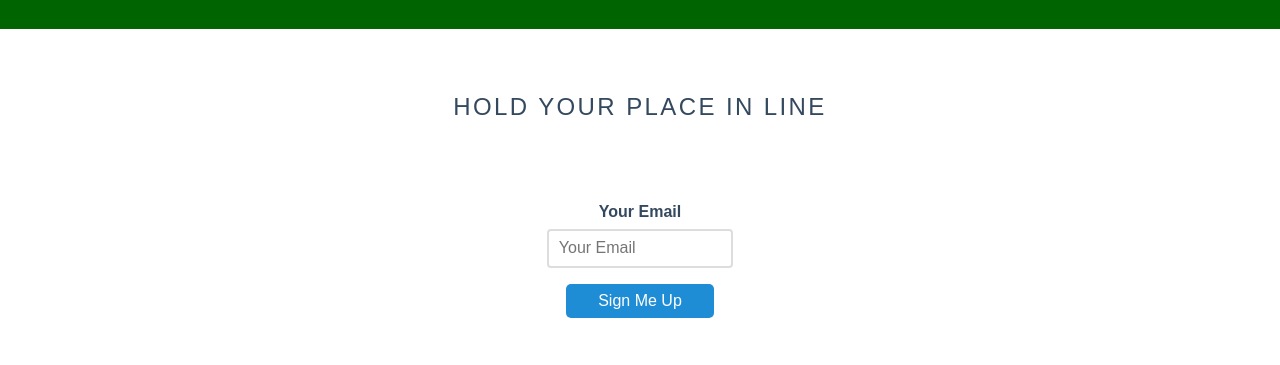
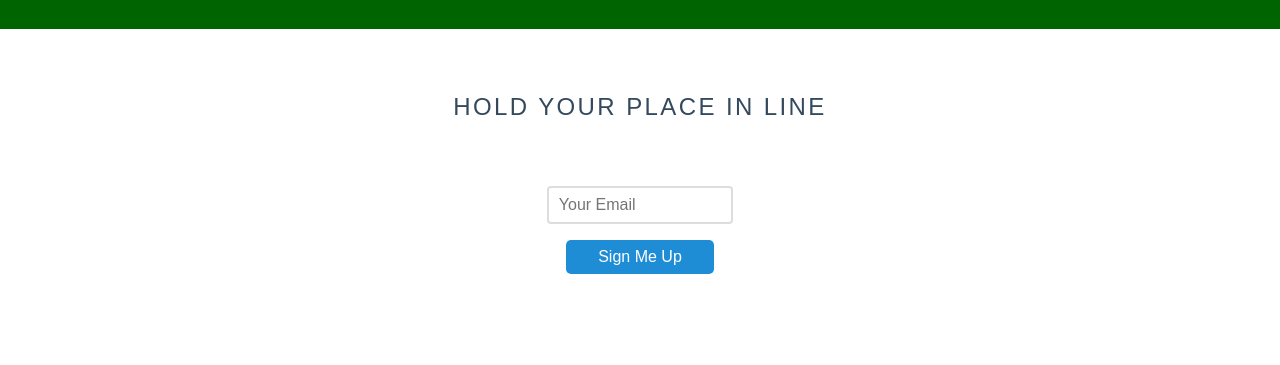
Before and after one commit to asuraiya/asuraiya.github.io, a plain HTML site: page index.html in a window 1280 px wide. Shown: the part 1467-1832 px from the top of the page. Drawn offline with nearby package versions, Linux system fonts and the light colour scheme.

Commit message:
remove email label

```diff
--- a/index.html
+++ b/index.html
@@ -122,8 +122,6 @@
             <div class="l-box-lrg pure-u-1 pure-u-lg-1-5">
                 <form class="pure-form is-center pure-form-stacked">
                     <fieldset>
-
-                        <label for="email">Your Email</label>
                         <input id="email" type="email" placeholder="Your Email">
 
                         <button type="submit" class="pure-button">Sign Me Up</button>
```
